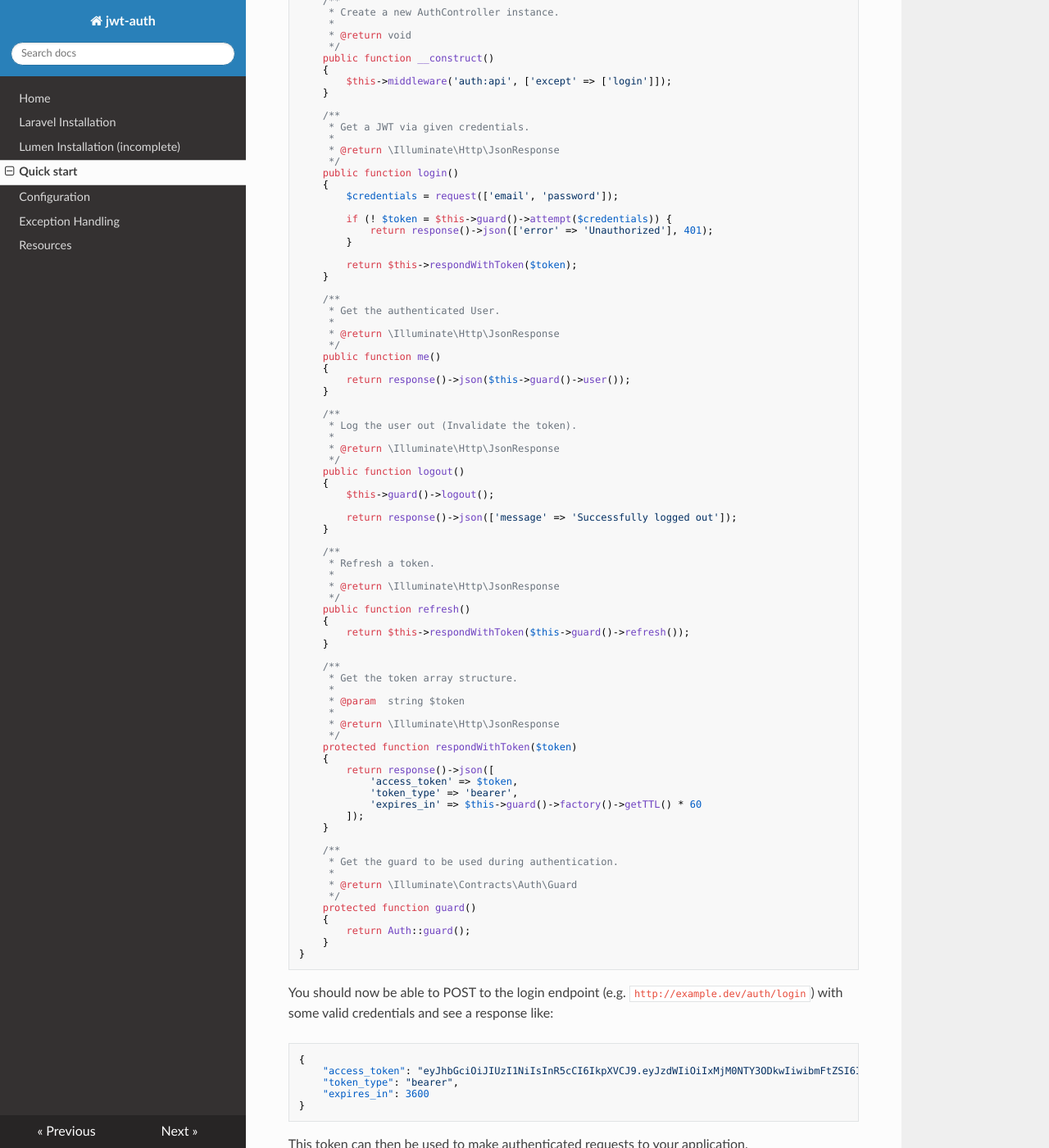
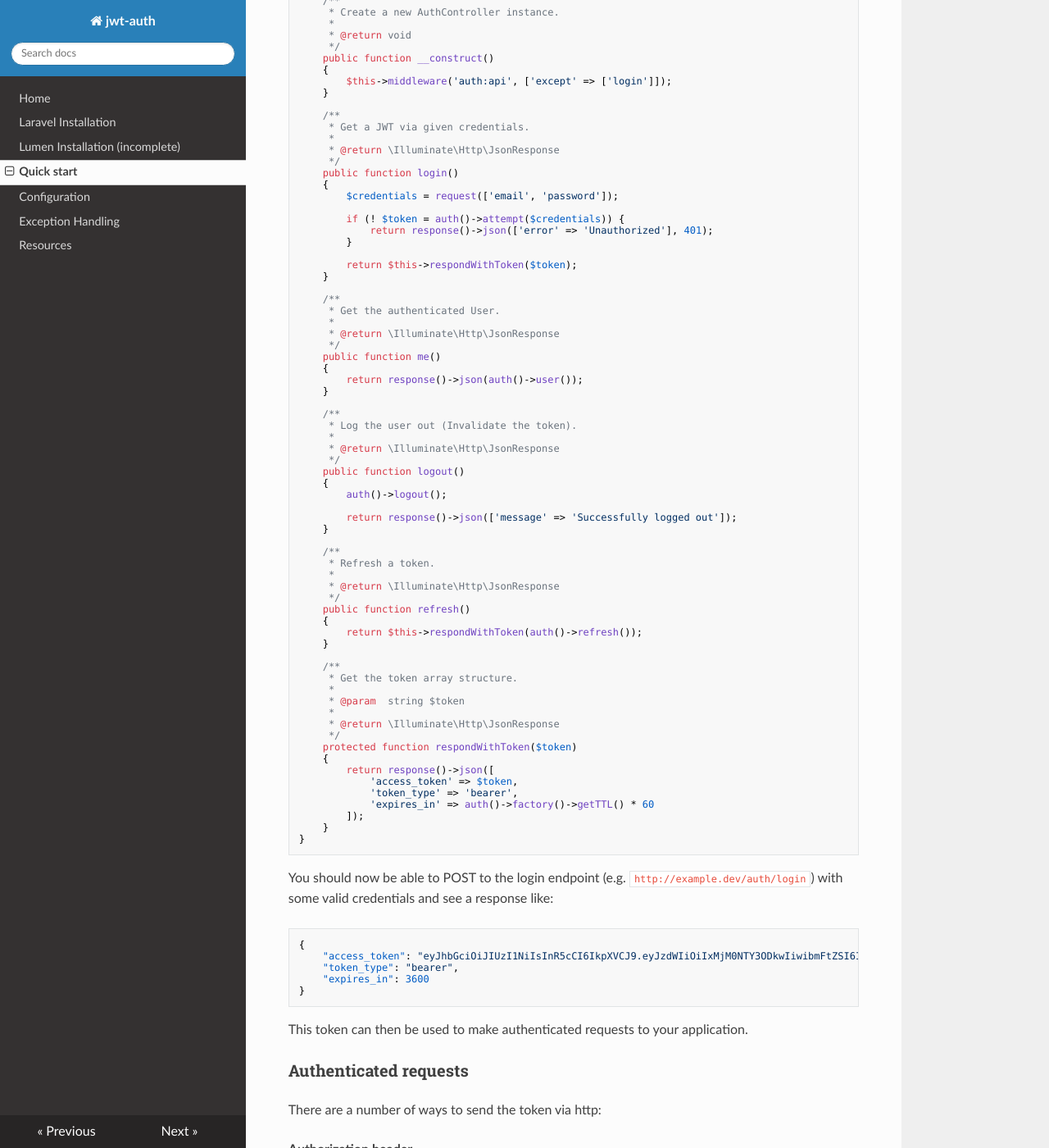
Before and after one commit to tymondesigns/jwt-auth, an MkDocs documentation site: the page built from docs/quick-start.md, in a window 1280 px wide and 1400 px high, scrolled down 2146 px. Shown: the whole window at 82% size. Built offline with MkDocs 1.6.1, drawn with Linux system fonts in a browser that asks for light colours; nearby versions of some CDN libraries; old or Windows-style settings are respelled for this version of MkDocs.

Commit message:
use helper

````diff
--- a/docs/quick-start.md
+++ b/docs/quick-start.md
@@ -135,7 +135,7 @@ class AuthController extends Controller
     {
         $credentials = request(['email', 'password']);
 
-        if (! $token = $this->guard()->attempt($credentials)) {
+        if (! $token = auth()->attempt($credentials)) {
             return response()->json(['error' => 'Unauthorized'], 401);
         }
 
@@ -149,7 +149,7 @@ class AuthController extends Controller
      */
     public function me()
     {
-        return response()->json($this->guard()->user());
+        return response()->json(auth()->user());
     }
 
     /**
@@ -159,7 +159,7 @@ class AuthController extends Controller
      */
     public function logout()
     {
-        $this->guard()->logout();
+        auth()->logout();
 
         return response()->json(['message' => 'Successfully logged out']);
     }
@@ -171,7 +171,7 @@ class AuthController extends Controller
      */
     public function refresh()
     {
-        return $this->respondWithToken($this->guard()->refresh());
+        return $this->respondWithToken(auth()->refresh());
     }
 
     /**
@@ -186,18 +186,8 @@ class AuthController extends Controller
         return response()->json([
             'access_token' => $token,
             'token_type' => 'bearer',
-            'expires_in' => $this->guard()->factory()->getTTL() * 60
+            'expires_in' => auth()->factory()->getTTL() * 60
         ]);
-    }
-
-    /**
-     * Get the guard to be used during authentication.
-     *
-     * @return \Illuminate\Contracts\Auth\Guard
-     */
-    protected function guard()
-    {
-        return Auth::guard();
     }
 }
 ```
````
